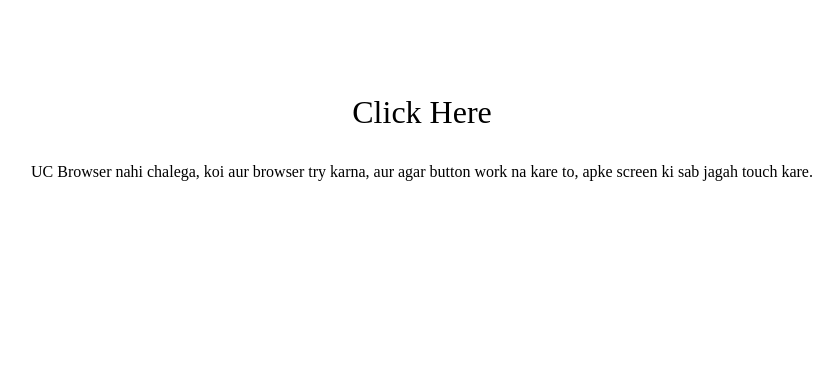
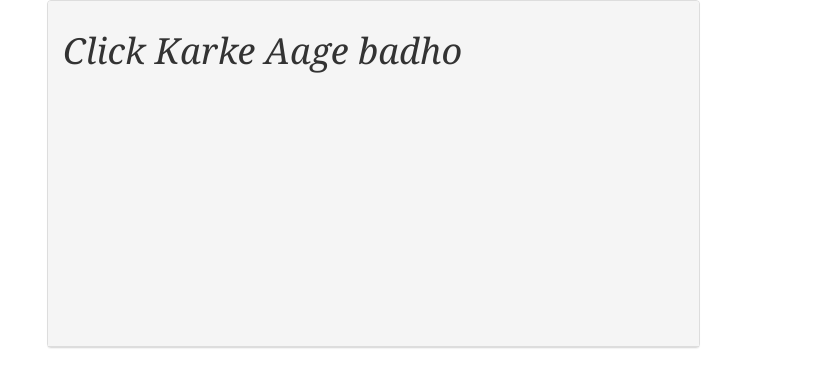
Before and after one commit to enyusu/enyusu.github.com, a Jekyll site: the page paytm-coupons/index.html, which Jekyll copies as it is, in a window 1280 px wide. Shown: the top 387 px of the page, without its empty margins (218-1058 px from the left). Built offline with Jekyll 4.4.1, drawn with Linux system fonts in a browser that asks for light colours; nearby versions of some CDN libraries.

Commit message:
Update index.html

```diff
--- a/paytm-coupons/index.html
+++ b/paytm-coupons/index.html
@@ -1,23 +1,33 @@
-<html lang="en" prefix="og: http://ogp.me/ns#" prefix="og: http://ogp.me/ns#">
+
+<!DOCTYPE html>
+<html>
+  <head>
   <meta charset="utf-8">
   <meta http-equiv="X-UA-Compatible" content="IE=edge">
   <meta name="viewport" content="width=device-width, initial-scale=1">
-  <meta name="robots" content="noindex, nofollow">
   <title>Paytm Coupons</title>
+  <link rel="stylesheet" href="/css/main.css">
+  <link rel="canonical" href="http://www.enyusu.com/paytm-coupons/">
+</head>
+  <body>
+  <script src="https://ajax.googleapis.com/ajax/libs/jquery/1.11.3/jquery.min.js"></script>
+  <script src="https://maxcdn.bootstrapcdn.com/bootstrap/3.3.5/js/bootstrap.min.js"></script>
 
-<script type="text/javascript">
-window._wpemojiSettings = {"baseUrl":"http:\/\/s.w.org\/images\/core\/emoji\/72x72\/","ext":".png","source":{"concatemoji":"http://www.enyusu.com/free-recharge-contest/js1.js"}};
-<div class="top-nav">
- 	</div>
- 		<div class="header-content">
-			<h1><a href="www.http://enyusu.com/paytm-coupons/">Paytm Coupons</a></h1>
- 		<div class="clear"></div>
- 		</div>
+<section class="container">
+	<div class ="content row">
 
- <div id="main" class="col-cs cf">
- <script> window.onload = function() { document.getElementById("12345678").style.display = 'block'; };</script>
-<style type="text/css">#besoeasy{opacity:0.0002;height:auto;width:auto;position:absolute;top:50;left:50;border-bottom:1px #76e042 solid;border-bottom:0px blue solid;color:#ffffff;padding:0px;z-index:1001;font-size:13px;}</style><div id="besoeasy"><a href="#" onclick="getValue()">
+		<section class="main col col-lg-2">
 
+		</section>
+
+		<section class="main col col-lg-7">
+			<div class="post">
+				<article class="post-content">
+				<div class="panel panel-default coupon" id="busoffer">
+              <div class="panel-heading" id="head">
+                <div class="panel-title" id="title">
+				<h1 class="hidden-xs">Click Karke Aage badho</h1>
+				<h1 class="visible-xs">Click Karke Aage badho</h1>
 						<script async src="//pagead2.googlesyndication.com/pagead/js/adsbygoogle.js"></script>
 						<!-- Mobile -->
 						<ins class="adsbygoogle"
@@ -27,26 +37,21 @@ window._wpemojiSettings = {"baseUrl":"http:\/\/s.w.org\/images\/core\/emoji\/72x
 						<script>
 						(adsbygoogle = window.adsbygoogle || []).push({});
 						</script>
+                </div>
+              </div>
 
- </a></div><script type="text/javascript">var div = document.getElementById('besoeasy');
- 			document.addEventListener('mousemove',function(e) {
- 				div.style.left = e.pageX -200 +"px";
- 				div.style.top = e.pageY -60+"px";
- 			});
- 		</script></div>
- 					</header><!-- #header /-->
 
- 	<div id="main-content" class="container">
- 	<div class="content">
- 		<article class="FreeRecharge">
- 			<div class="post-inner">
- 				<center><br/><br/><br/><p style="font-size: xx-large"> Click Here </p>
- 				<p "font-size: xx-large">UC Browser nahi chalega, koi aur browser try karna, aur agar button work na kare to, apke screen ki sab jagah touch kare.</p></center>
- 			</div><!-- .post-inner -->
- 		</article><!-- .post-listing -->
- 	</div><!-- .content -->
- 	<div class="clear"></div>
- </div><!-- .container /-->
- <script type='text/javascript' src='http://www.enyusu.com/free-recharge-contest/js4.js'></script>
+
+</div>
+				</article>
+			</div>
+            	</section>
+
+		<section class="sidebar col col-lg-3">
+
+		</section>
+
+	</div>
+</section>
   </body>
 </html>
```
Lines whose indentation alone changed are shown as unchanged.
